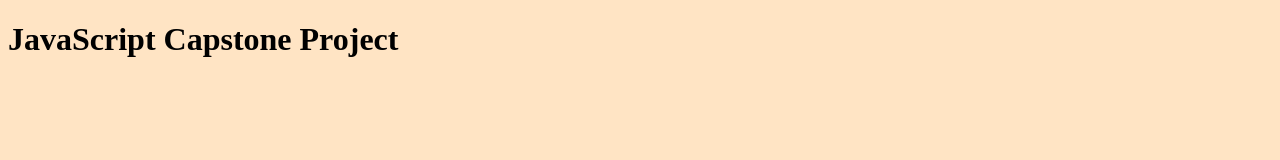
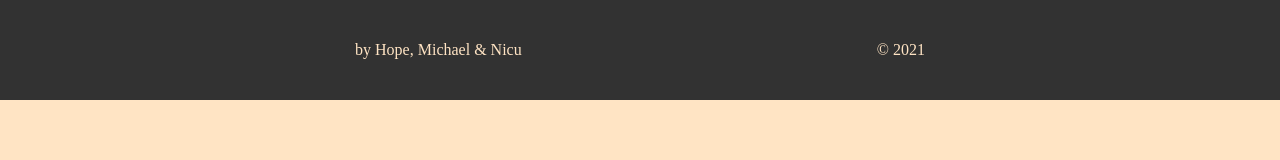
Before and after one commit to nicupop729/Three-Pizza-Guyzz-JS-Capstone, a website built with webpack: page src/index.html in a window 1280 px wide. Built offline with nearby package versions, Linux system fonts and the light colour scheme.

Commit message:
create footer and style it with css

```diff
--- a/src/index.html
+++ b/src/index.html
@@ -7,6 +7,9 @@
     <title>JavaScript Capstone</title>
   </head>
   <body>
-    <h1>JavaScript Capstone Project</h1>
+    <footer class="footer">
+      <p class="authors">by Hope, Michael & Nicu</p>
+      <p class="footer-text">&copy; 2021</p>
+    </footer>
   </body>
 </html>
--- a/src/style.css
+++ b/src/style.css
@@ -1,3 +1,19 @@
+* {
+  margin: 0;
+  padding: 0;
+  box-sizing: border-box;
+}
+
 body {
   background-color: bisque;
 }
+
+.footer {
+  width: 100vw;
+  height: 100px;
+  background-color: rgb(50, 50, 50);
+  color: bisque;
+  display: flex;
+  justify-content: space-evenly;
+  align-items: center;
+}
```
